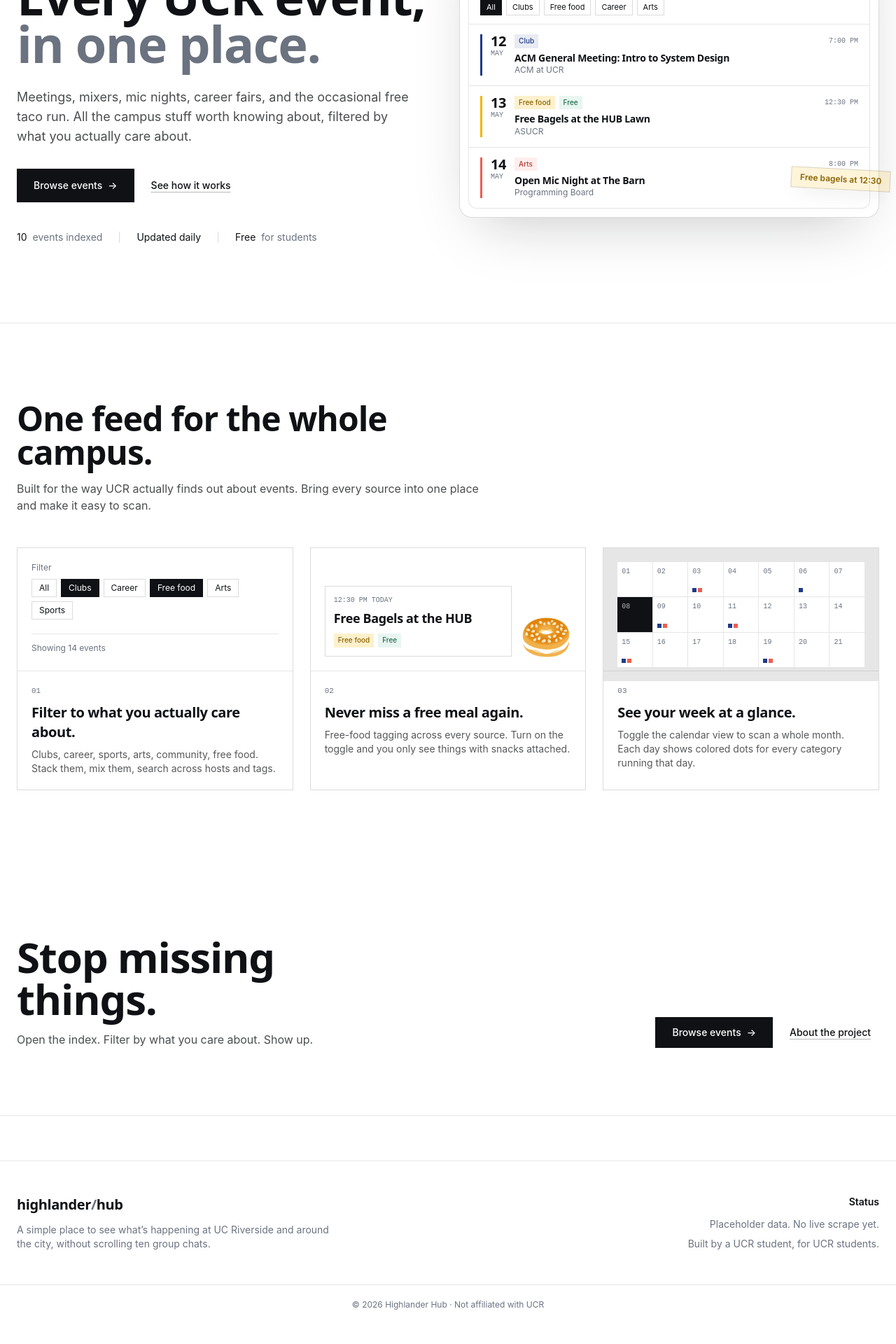
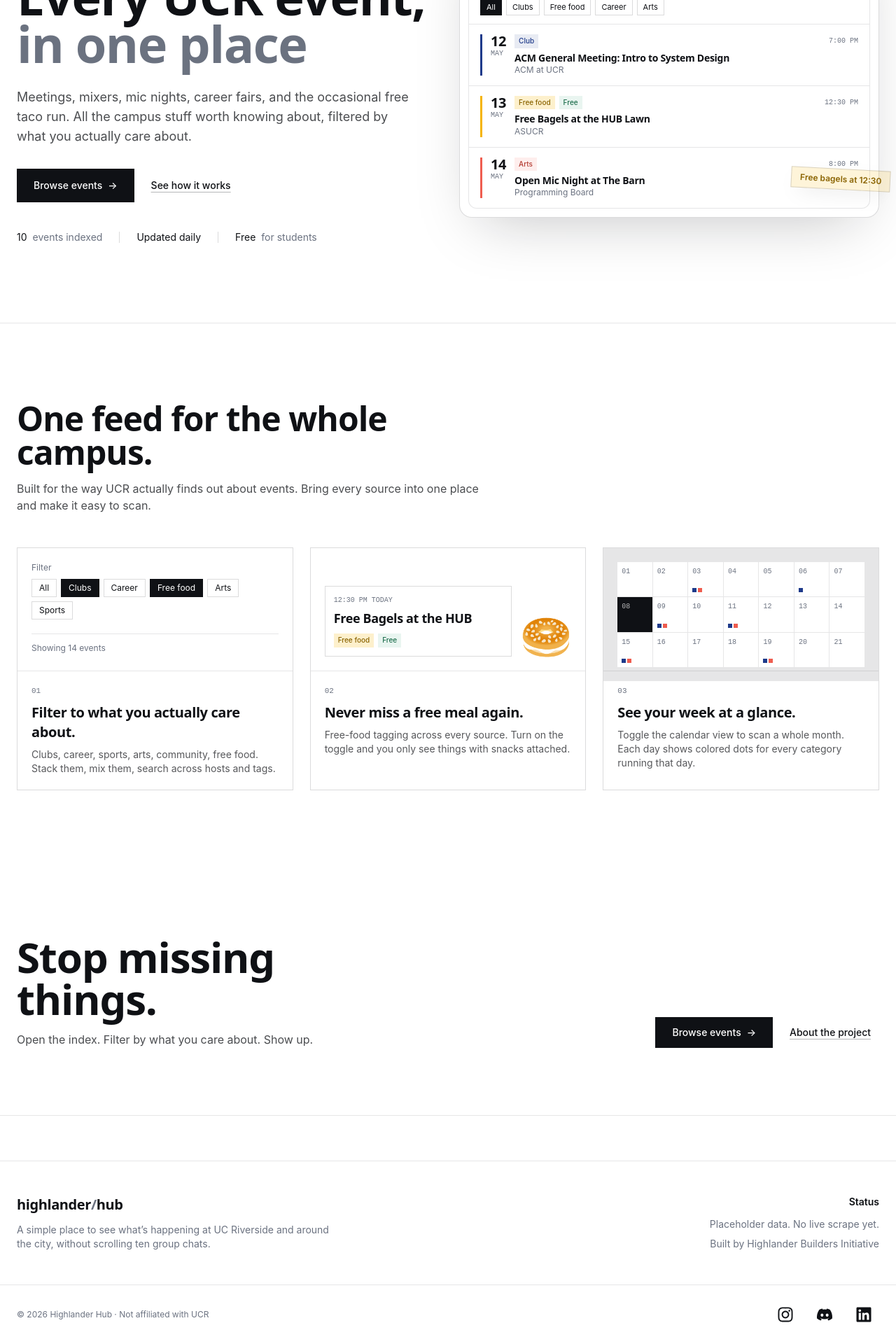
Before and after one commit to Rahul-Palani/HighlanderHub, a Next.js app: page / in a window 1280 px wide. Shown: the part 271-2191 px from the top of the page at 70% size. Before the commit the page ends 2163 px from the top, so only its background shows below. Built offline with nearby package versions, Linux system fonts and the light colour scheme.

Commit message:
some ui changes
install react icons

```diff
--- a/package.json
+++ b/package.json
@@ -12,7 +12,8 @@
   "dependencies": {
     "next": "14.2.5",
     "react": "^18.3.1",
-    "react-dom": "^18.3.1"
+    "react-dom": "^18.3.1",
+    "react-icons": "^5.6.0"
   },
   "devDependencies": {
     "@types/node": "^20.14.10",
--- a/src/app/page.tsx
+++ b/src/app/page.tsx
@@ -47,7 +47,7 @@ export default async function HomePage() {
 
             <h1 className="mt-6 font-display text-[44px] font-semibold leading-[0.95] tracking-[-0.035em] text-ink sm:text-[60px] md:text-[72px]">
               Every UCR event,
-              <span className="block text-muted">in one place.</span>
+              <span className="block text-muted">in one place</span>
             </h1>
 
             <p className="mt-7 max-w-xl text-base leading-relaxed text-ink/75 md:text-lg">
--- a/src/components/Footer.tsx
+++ b/src/components/Footer.tsx
@@ -1,3 +1,23 @@
+import { FaDiscord, FaInstagram, FaLinkedin } from "react-icons/fa";
+
+const socialLinks = [
+  {
+    label: "Instagram",
+    href: "https://www.instagram.com/hbi.ucr",
+    Icon: FaInstagram,
+  },
+  {
+    label: "Discord",
+    href: "https://discord.com/invite/QYCQwTTvfS",
+    Icon: FaDiscord,
+  },
+  {
+    label: "LinkedIn",
+    href: "https://www.linkedin.com/company/hbi/",
+    Icon: FaLinkedin,
+  },
+];
+
 export function Footer() {
   return (
     <footer id="about" className="mt-16 border-t border-ink/10">
@@ -17,12 +37,28 @@ export function Footer() {
             Placeholder data. No live scrape yet.
           </p>
           <p className="mt-2 text-sm text-muted">
-            Built by a UCR student, for UCR students.
+            Built by Highlander Builders Initiative
           </p>
         </div>
       </div>
-      <div className="border-t border-ink/10 py-5 text-center text-xs text-muted">
-        © {new Date().getFullYear()} Highlander Hub · Not affiliated with UCR
+      <div className="border-t border-ink/10">
+        <div className="mx-auto flex max-w-7xl flex-col items-center gap-4 px-4 py-5 text-xs text-muted sm:flex-row sm:justify-between sm:px-6">
+          <p>© {new Date().getFullYear()} Highlander Hub · Not affiliated with UCR</p>
+          <div className="flex items-center gap-3 text-ink" aria-label="Social links">
+            {socialLinks.map(({ Icon, href, label }) => (
+              <a
+                key={label}
+                href={href}
+                aria-label={label}
+                target="_blank"
+                rel="noopener noreferrer"
+                className="interactive-focus flex h-11 w-11 items-center justify-center transition-opacity hover:opacity-70"
+              >
+                <Icon aria-hidden="true" className="h-6 w-6" />
+              </a>
+            ))}
+          </div>
+        </div>
       </div>
     </footer>
   );
--- a/src/components/Masthead.tsx
+++ b/src/components/Masthead.tsx
@@ -13,9 +13,6 @@ export function Masthead() {
         <Link href="/" className="interactive-focus flex items-baseline gap-2.5">
           <span className="font-display text-[22px] font-semibold tracking-[-0.04em] leading-none text-ink">
             highlander<span className="text-muted">/</span>hub
-          </span>
-          <span className="hidden font-mono text-[10px] uppercase tracking-[0.18em] text-muted sm:inline">
-            UCR · 92521
           </span>
         </Link>
 
```
Also changed, not shown: 1 other file (tests, documents, lock files or other folders).
